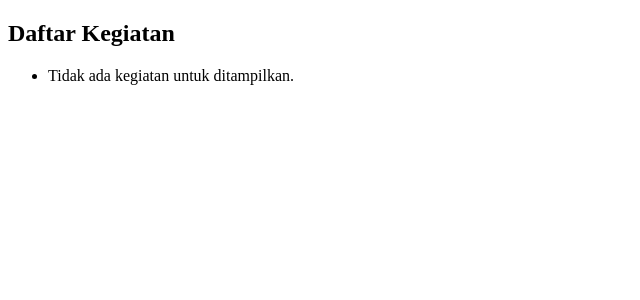
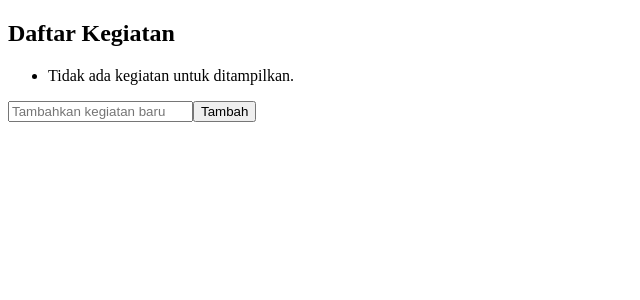
Before and after one commit to yonaanggraini/32-pbk-uts-233510440, a Vue app: page / in a window 1280 px wide. Shown: the top 300 px of the page, without its empty margins (0-640 px from the left). Built offline with nearby package versions, Linux system fonts and the light colour scheme.

Commit message:
Membuat Fungsi Tambah Kegiatan

```diff
--- a/src/components/Todo-app.vue
+++ b/src/components/Todo-app.vue
@@ -2,6 +2,15 @@
 import { ref } from 'vue';
 
 const activities = ref([]);
+
+const newActivity = ref('');
+
+const addActivity = () => {
+  if (newActivity.value.trim()) {
+    activities.value.push({ text: newActivity.value, completed: false });
+    newActivity.value = '';
+  }
+};
 </script>
 
 <template>
@@ -14,5 +23,9 @@ const activities = ref([]);
         </li>
       </ul>
     </div>
+    <div class="input-container">
+    <input v-model="newActivity" class="input-field" placeholder="Tambahkan kegiatan baru" />
+    <button @click="addActivity" class="add-button">Tambah</button>
+  </div>
   </div>
 </template>
```
